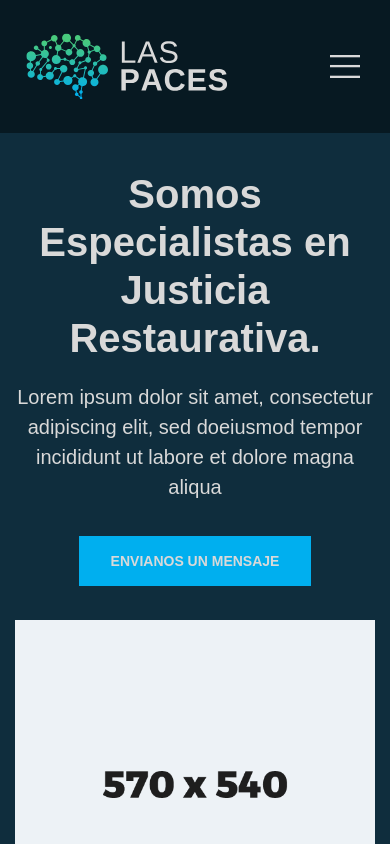
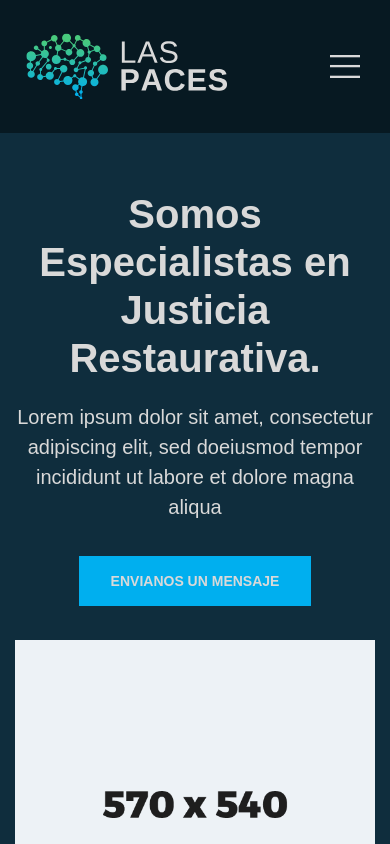
Before and after one commit to luribeto/laspaces, a React (Create React App) app: page / in a window 390 px wide. Shown: the top 844 px of the page. Built offline with nearby package versions, Linux system fonts and the light colour scheme.

Commit message:
hero padding top

```diff
--- a/src/components/hero/hero.scss
+++ b/src/components/hero/hero.scss
@@ -25,7 +25,7 @@
     padding-top: 140px;
 
     .hero-info {
-      padding-top: 30px;
+      padding-top: 5rem;
     }
 
     .hero-image {
```
